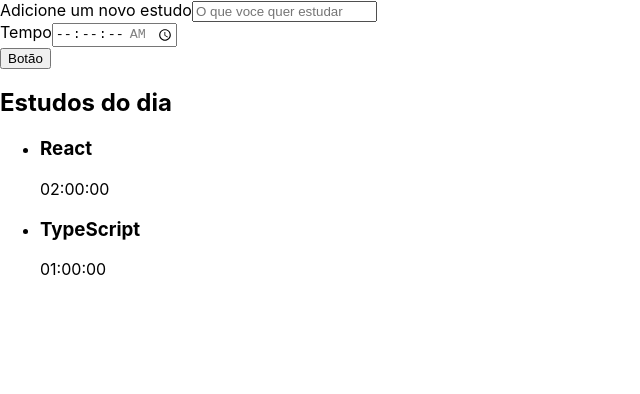
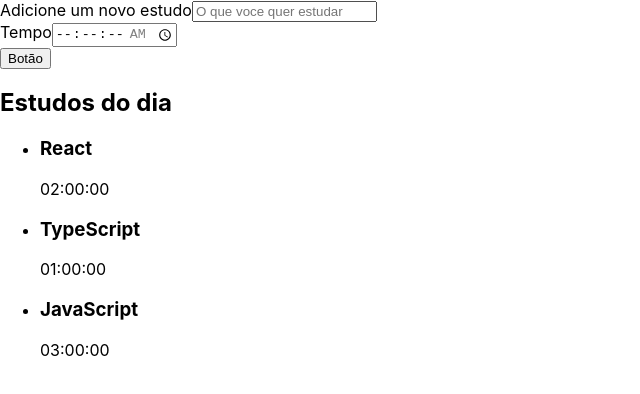
Before and after one commit to jgabfalcao/TaskBoard, a React (Create React App) app: page / in a window 1280 px wide. Shown: the top 394 px of the page, without its empty margins (0-640 px from the left). Built offline with nearby package versions, Linux system fonts and the light colour scheme.

Commit message:
Insert off map to go through all the array and make reactive html

```diff
--- a/src/components/list/index.tsx
+++ b/src/components/list/index.tsx
@@ -1,26 +1,33 @@
 import React from 'react';
 
 function List(){
+  const tasks = [{
+    tarefa: 'React',
+    tempo: '02:00:00'
+  }, {
+    tarefa: 'TypeScript',
+    tempo: '01:00:00'
+  }, {
+    tarefa: 'JavaScript',
+    tempo: '03:00:00  '
+  }
+  ]
+
   return(
     <aside>
         <h2>Estudos do dia</h2>
         <ul>
-          <li>
-            <h3>
-              React
-            </h3>
-            <span>
-              02:00:00
-            </span>
-          </li>
-          <li>
-            <h3>
-              TypeScript
-            </h3>
-            <span>
-              01:00:00
-            </span>
-          </li>
+          {tasks.map((item, index) => (
+            <li key={index}>
+              <h3>
+               {item.tarefa}
+              </h3>
+                <span>
+                {item.tempo }
+                </span>
+
+            </li>
+          ))}
         </ul>
     </aside>
   )
```
